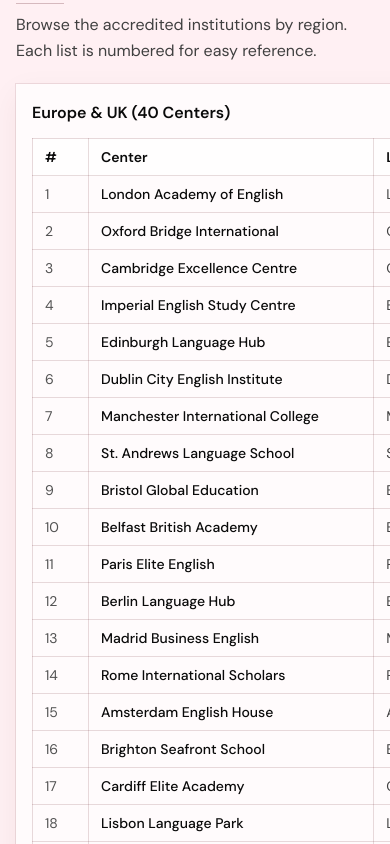
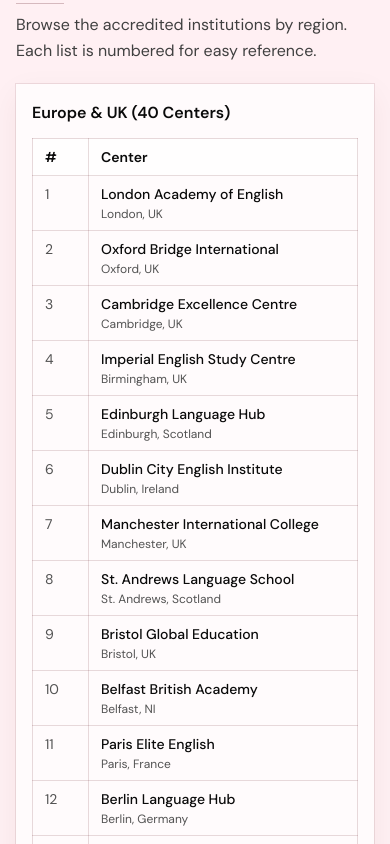
Before and after one commit to Brilliant-Dev-Studio/IEUK, a React (Vite) app: page /registry in a window 390 px wide. Shown: the part 1180-2024 px from the top of the page. Built offline with nearby package versions, Linux system fonts and the light colour scheme.

Commit message:
fix: table responsive

```diff
--- a/src/pages/IEUKRegistry.tsx
+++ b/src/pages/IEUKRegistry.tsx
@@ -259,7 +259,7 @@ export default function IEUKRegistry() {
             >
               <p className="mb-3 font-semibold text-neutral-950">{title}</p>
               <div className="overflow-x-auto">
-                <table className="min-w-[560px] w-full border-collapse text-sm">
+                <table className="w-full border-collapse text-sm">
                   <thead>
                     <tr className="text-left">
                       <th className="w-14 border border-[#5d1420]/15 bg-white/60 px-3 py-2 font-semibold text-neutral-950">
@@ -268,7 +268,7 @@ export default function IEUKRegistry() {
                       <th className="border border-[#5d1420]/15 bg-white/60 px-3 py-2 font-semibold text-neutral-950">
                         Center
                       </th>
-                      <th className="border border-[#5d1420]/15 bg-white/60 px-3 py-2 font-semibold text-neutral-950">
+                      <th className="hidden border border-[#5d1420]/15 bg-white/60 px-3 py-2 font-semibold text-neutral-950 sm:table-cell">
                         Location
                       </th>
                     </tr>
@@ -283,10 +283,17 @@ export default function IEUKRegistry() {
                           <td className="border border-[#5d1420]/15 px-3 py-2 align-top text-neutral-600">
                             {idx + 1}
                           </td>
-                          <td className="border border-[#5d1420]/15 px-3 py-2 align-top font-medium text-neutral-950">
-                            {center}
+                          <td className="border border-[#5d1420]/15 px-3 py-2 align-top">
+                            <p className="font-medium text-neutral-950">
+                              {center}
+                            </p>
+                            {location ? (
+                              <p className="mt-0.5 text-xs text-neutral-600 sm:hidden">
+                                {location}
+                              </p>
+                            ) : null}
                           </td>
-                          <td className="border border-[#5d1420]/15 px-3 py-2 align-top">
+                          <td className="hidden border border-[#5d1420]/15 px-3 py-2 align-top sm:table-cell">
                             {location}
                           </td>
                         </tr>
```
